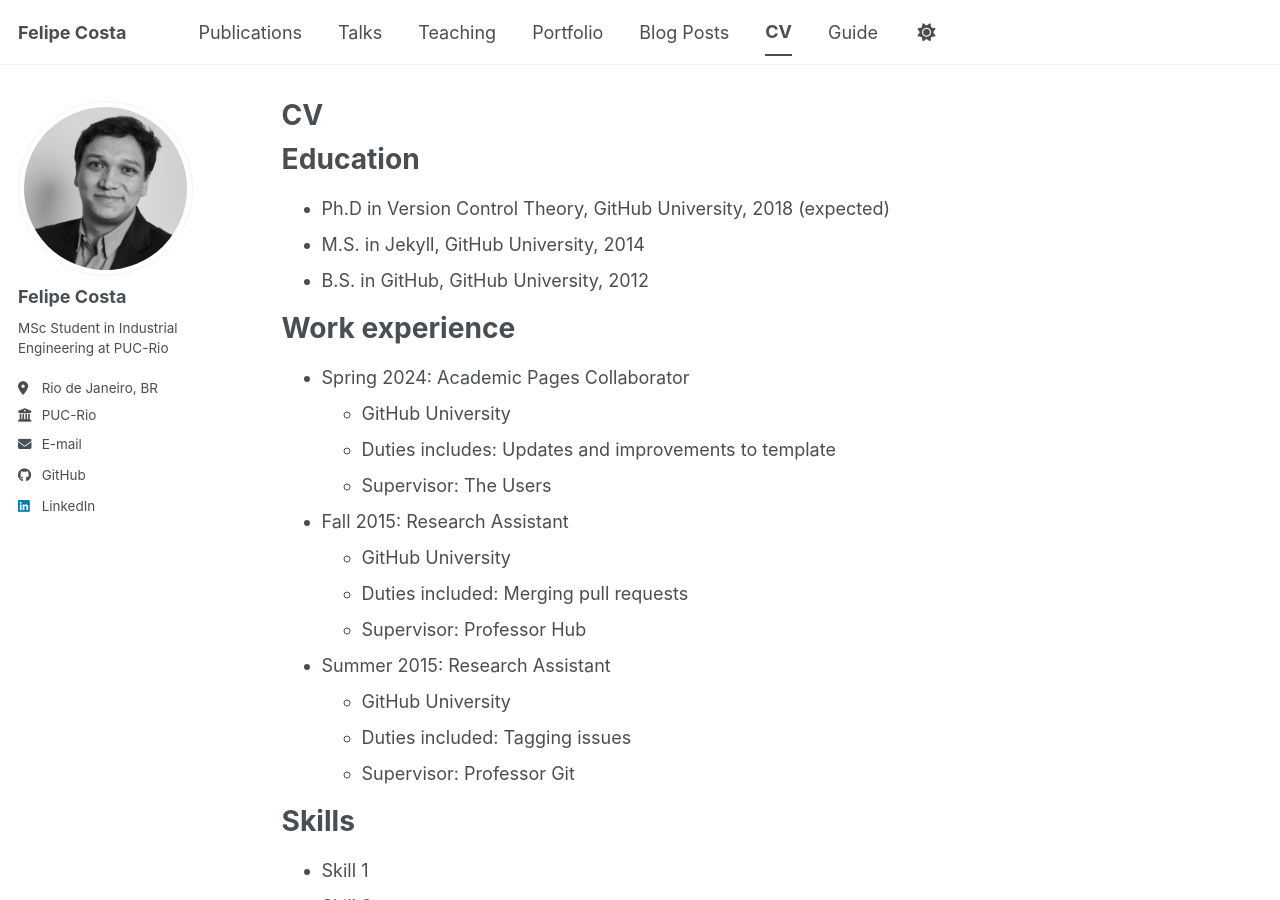
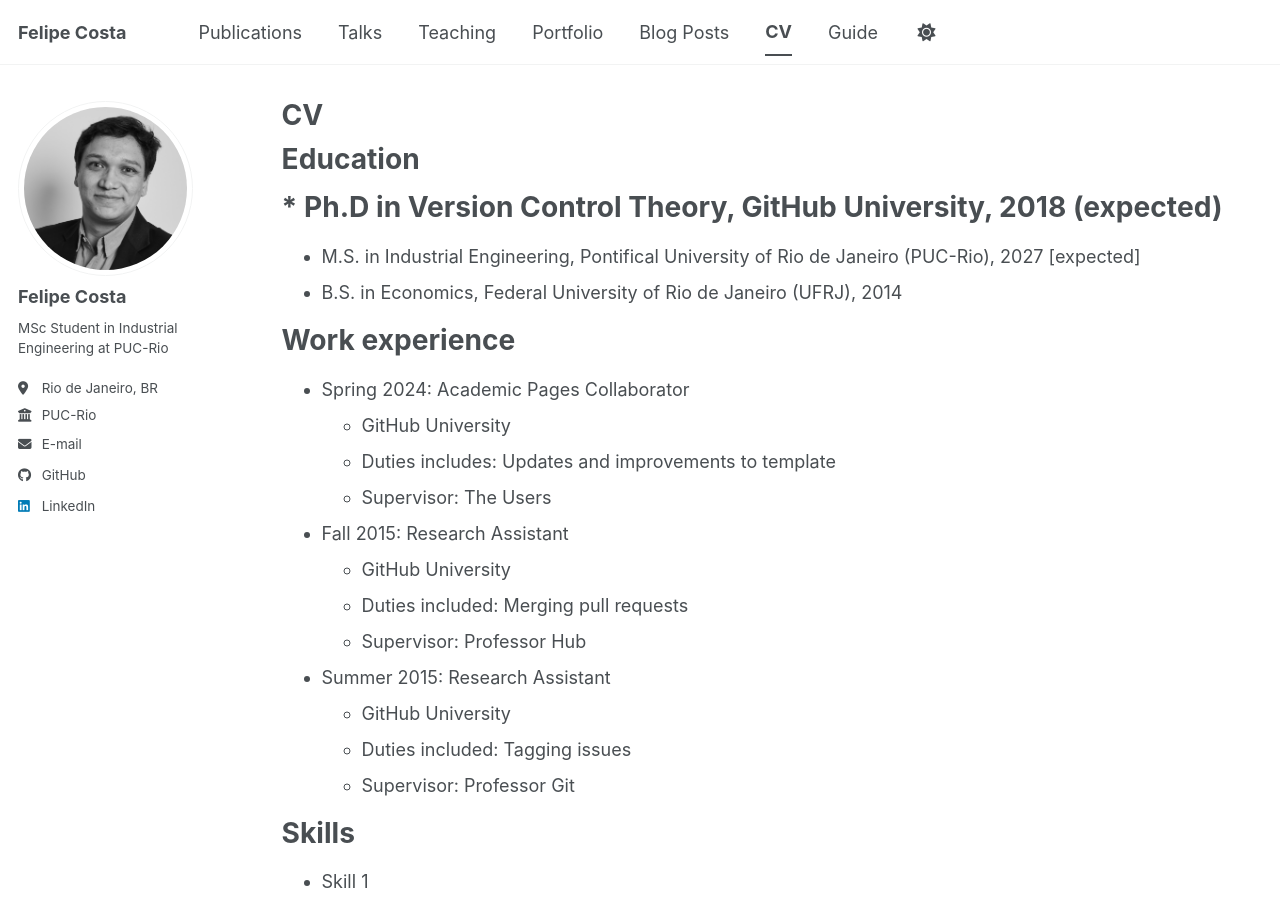
Before and after one commit to fimperiano/fimperiano.github.io, a Jekyll site: the page built from _pages/cv.md, in a window 1280 px wide and 900 px high. Built offline with Jekyll 4.4.1, drawn with Linux system fonts in a browser that asks for light colours; a script bundle is joined from its source files by our own code; library files that are not in the unit come from our copies.

Commit message:
Revise education details in CV
Updated education section with new degrees and institutions.

```diff
--- a/_pages/cv.md
+++ b/_pages/cv.md
@@ -11,9 +11,9 @@ redirect_from:
 
 Education
 ======
-* Ph.D in Version Control Theory, GitHub University, 2018 (expected)
-* M.S. in Jekyll, GitHub University, 2014
-* B.S. in GitHub, GitHub University, 2012
+# * Ph.D in Version Control Theory, GitHub University, 2018 (expected)
+* M.S. in  Industrial Engineering, Pontifical University of Rio de Janeiro (PUC-Rio), 2027 \[expected\]
+* B.S. in Economics, Federal University of Rio de Janeiro (UFRJ), 2014
 
 Work experience
 ======
```
